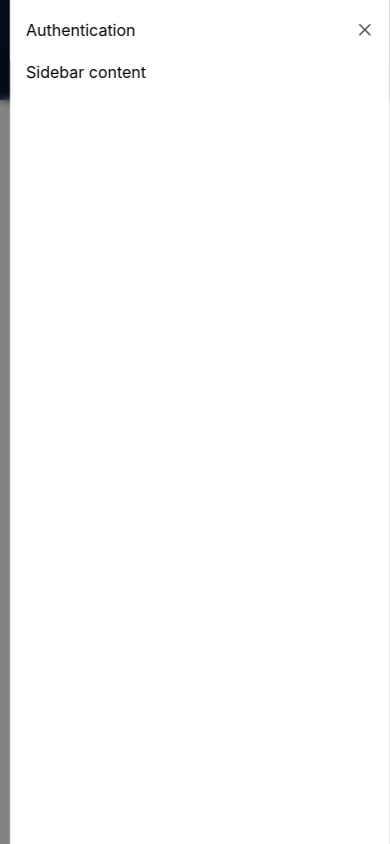
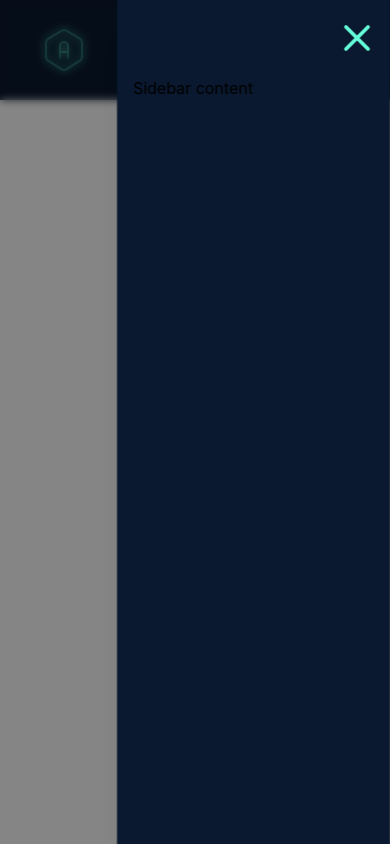
Before and after one commit to AlvinNjenga/portfolio, a React (Vite) app: page / in a window 390 px wide. Both pictures are taken after a click on the button "Open Drawer". Built offline with nearby package versions, Linux system fonts and the light colour scheme; a web font is replaced by a local one.

Commit message:
Styling Sidebar

```diff
--- a/src/App.jsx
+++ b/src/App.jsx
@@ -1,13 +1,22 @@
 import '@mantine/core/styles.css';
-
 import { MantineProvider } from '@mantine/core';
-
 import HomePage from "./pages/HomePage"
 
 const App = () => {
 
+  const colors = {
+    color: {
+      'ocean-blue': ['#7AD1DD', '#5FCCDB', '#44CADC', '#2AC9DE', '#1AC2D9', '#11B7CD', '#09ADC3', '#0E99AC', '#128797', '#147885'],
+      'bright-pink': ['#F0BBDD', '#ED9BCF', '#EC7CC3', '#ED5DB8', '#F13EAF', '#F71FA7', '#FF00A1', '#E00890', '#C50E82', '#AD1374'],
+    },
+  }
+
   return (
-    <MantineProvider withGlobalStyles withNormalizeCSS>
+    <MantineProvider
+      theme={colors}
+      withGlobalStyles
+      withNormalizeCSS
+    >
       <HomePage />
     </MantineProvider>
   )
--- a/src/components/Sidebar.jsx
+++ b/src/components/Sidebar.jsx
@@ -1,8 +1,15 @@
-import { useDisclosure } from '@mantine/hooks';
-import { Drawer, Button } from '@mantine/core';
+import { useDisclosure} from '@mantine/hooks';
+import { Drawer, Button, useMatches } from '@mantine/core';
+import { IconX } from '@tabler/icons-react';
+import '../index.css';
 
 const Sidebar = () => {
   const [opened, { open, close }] = useDisclosure(false);
+
+  const size = useMatches({
+    base: '70%',
+    xs: 'sm'
+  })
 
   return (
     <div className="md:hidden">
@@ -10,9 +17,13 @@ const Sidebar = () => {
         position='right'
         opened={opened}
         onClose={close}
-        title="Authentication"
         overlayProps={{ opacity: 0.8, blur: 4 }}
-        size="sm"
+        size={size}
+        className='mr-4'
+        closeButtonProps={{
+          icon: <IconX size={72} color='#64FFDA' strokes={1.5} />,
+          size: 'xl'
+        }}
       >
         {/* Drawer content */}
         <p>Sidebar content</p>
--- a/src/index.css
+++ b/src/index.css
@@ -8,3 +8,15 @@
     --font-dm-mono-regular: "DM Mono", monoospace;
     --breakpoint-xs: 30rem;
 }
+
+.mantine-Drawer-content {
+    background-color: var(--color-bgColor)!important;
+}
+
+.mantine-Drawer-header {
+    background-color: var(--color-bgColor)!important;
+}
+
+.mantine-Drawer-close:hover {
+    background-color: var(--color-bgColor)!important;
+}
```
